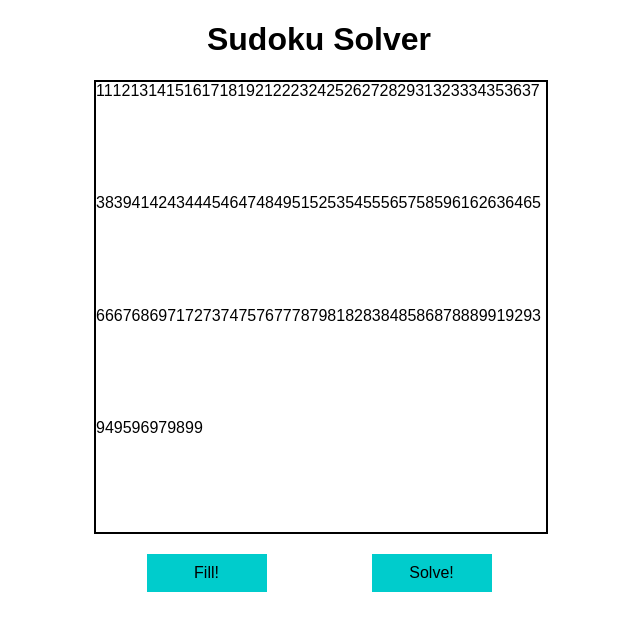
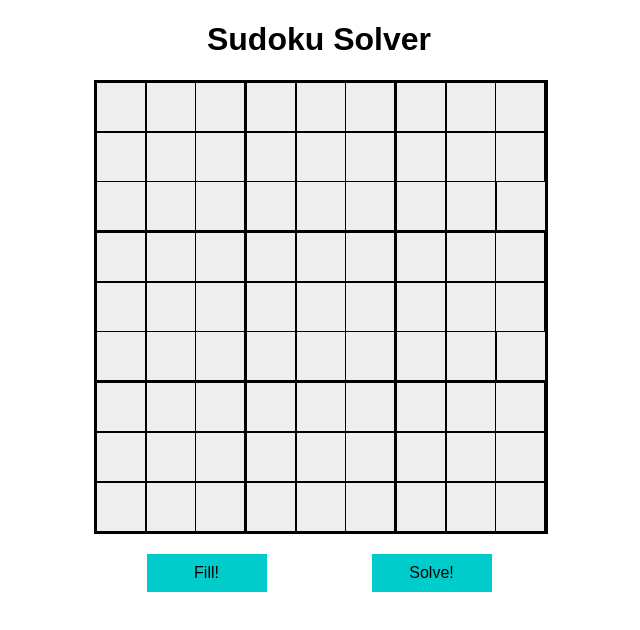
Before and after one commit to j-oliver/sudoku_solver, a React (Create React App) app: page / in a window 1280 px wide. Shown: the top 630 px of the page, without its empty margins (321-961 px from the left). Built offline with nearby package versions, Linux system fonts and the light colour scheme.

Commit message:
Add a view component for squares and a sudoku grid

```diff
--- a/src/components/grid.js
+++ b/src/components/grid.js
@@ -1,29 +1,95 @@
 import React, { Component } from 'react';
+
+import Square from './square.js';
+
+function createEmpty2dArray(xlength, ylength) {
+  return Array.apply(null, Array(xlength)).map(x =>
+         Array.apply(null, Array(ylength)).map(String.prototype.valueOf, ''));
+}
+
+function getInnerArray(array, fromX, toX, fromY, toY) {
+  const xLength = toX - fromX + 1;
+  const yLength = toY - fromY + 1;
+
+  const innerArray = createEmpty2dArray(xLength, yLength);
+
+  let innerArray_i = 0;
+  for(let i = fromX; i <= toX; i++) {
+    let innerArray_j = 0;
+    for(let j = fromY; j <= toY; j++) {
+      innerArray[innerArray_i][innerArray_j] = array[i][j];
+      innerArray_j++;
+    }
+    innerArray_i++;
+  }
+
+  return innerArray;
+}
 
 
 export default class SudokuGrid extends Component {
-
   constructor() {
     super();
 
+    const grid = Array()
+
     this.state = {
       solved: false,
-      grid: Array(9).fill(Array(9).fill(''))
+      grid: createEmpty2dArray(9, 9),
+      numberpickerIndex: { rIndex: -1, cIndex: -1 }
     }
+  }
+
+  getInnerGrid(position) {
+    switch(position) {
+      case 'topLeft':     return getInnerArray(this.state.grid, 0, 2, 0, 2);
+      case 'topMid':      return getInnerArray(this.state.grid, 0, 2, 3, 5);
+      case 'topRight':    return getInnerArray(this.state.grid, 0, 2, 6, 8);
+      case 'midLeft':     return getInnerArray(this.state.grid, 3, 5, 0, 2);
+      case 'midMid':      return getInnerArray(this.state.grid, 3, 5, 3, 5);
+      case 'midRight':    return getInnerArray(this.state.grid, 3, 5, 6, 8);
+      case 'bottomLeft':  return getInnerArray(this.state.grid, 6, 8, 0, 2);
+      case 'bottomMid':   return getInnerArray(this.state.grid, 6, 8, 3, 5);
+      case 'bottomRight': return getInnerArray(this.state.grid, 6, 8, 6, 8);
+      default: return undefined;
+    }
+  }
+
+  setNumberPicker(rIndex, cIndex) {
+    this.setState({ numberpickerIndex: { rIndex, cIndex }})
+  }
+
+  pickNumber(rIndex, cIndex, value) {
+    const grid = this.state.grid.slice(0);
+    grid[rIndex][cIndex] = value;
+
+    this.setState({
+      numberpickerIndex: { rIndex: -1, cIndex: -1 },
+      grid
+    });
   }
 
   getGrid() {
     return this.state.grid.map((row, rindex) => {
       return row.map((cell, cindex) => {
-        const key = `${rindex + 1}${cindex + 1}`;
+        const key = `${rindex}${cindex}`;
+        const hasNumberPicker =
+          this.state.numberpickerIndex.rIndex === rindex &&
+          this.state.numberpickerIndex.cIndex === cindex;
 
-        return <div key={key} className='cell'>{key}</div>
+        return <Square
+          squarekey={key}
+          value={cell}
+          pickNumber={(value) => this.pickNumber(rindex, cindex, value)}
+          hasNumberPicker={hasNumberPicker}
+          setNumberPicker={() => this.setNumberPicker(rindex, cindex)}/>;
       });
     });
   }
 
   createNewSudoku() {
-    // replace this madness with a fancy sudoku generator algorithm
+    // const availableNumbers = [1, 2, 3, 4, 5, 6, 7, 8, 9];
+    // const sudoku = Array(9).fill(Array(9).fill(0));
   }
 
   render() {
--- /dev/null
+++ b/src/components/square.js
@@ -0,0 +1,34 @@
+import React, { Component } from 'react';
+
+function NumberPicker(props) {
+  return (
+    <div className='numberpicker'>
+      {
+        [1,2,3,4,5,6,7,8,9].map(number => {
+          return (<span
+            className='numberpicker__number'
+            onClick={() => props.enterNumber(number)}>
+            {number}
+          </span>);
+        })
+      }
+    </div>
+  );
+}
+
+export default class Square extends Component {
+  render() {
+    return (
+      <div className='square'>
+        {
+          this.props.hasNumberPicker
+            ? <NumberPicker enterNumber={(number) => this.props.pickNumber(number)}/>
+            : undefined
+        }
+        <div key={this.props.squarekey} className='cell' onClick={this.props.setNumberPicker}>
+          { this.props.value }
+        </div>
+      </div>
+    );
+  }
+}
```
